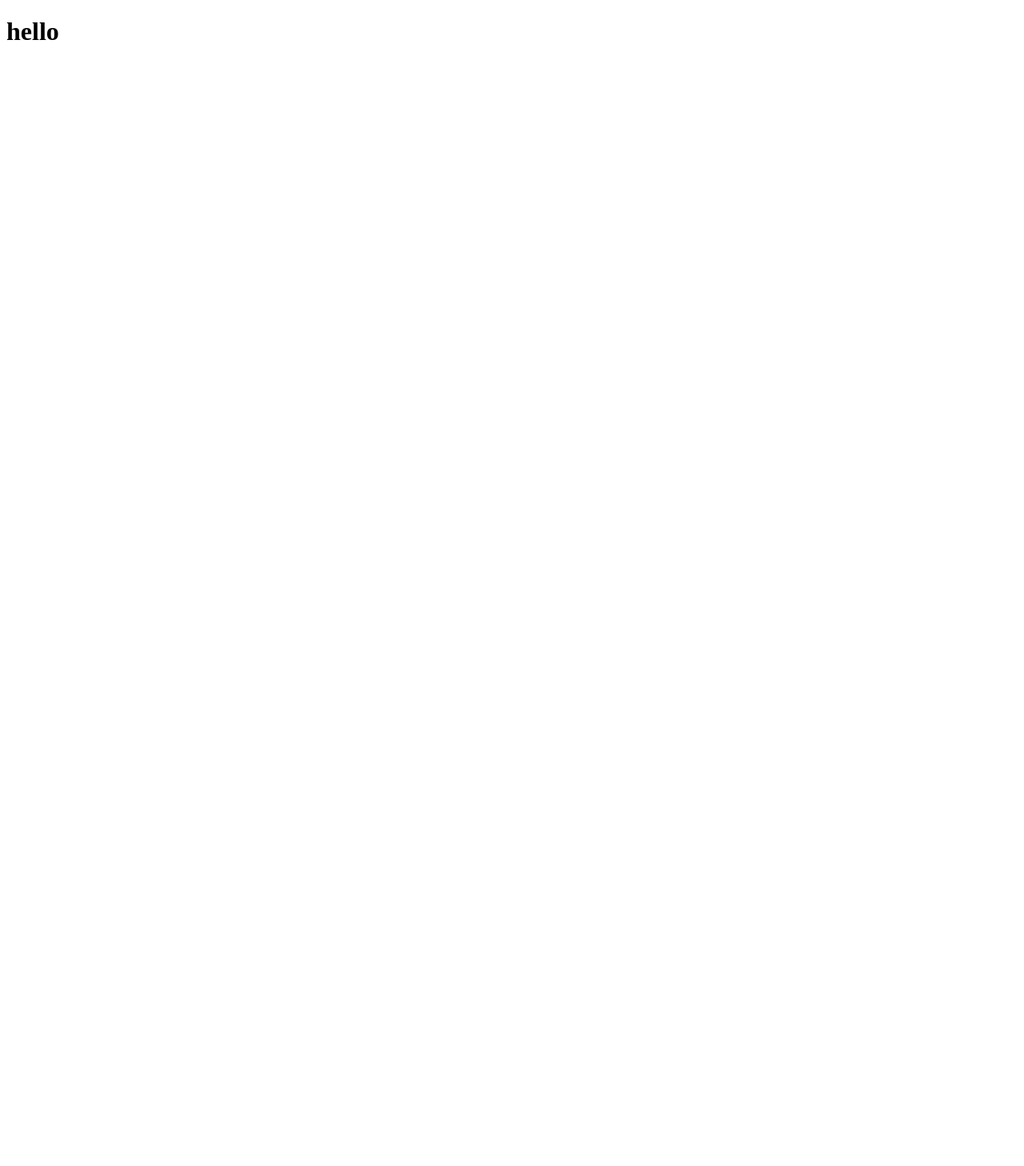
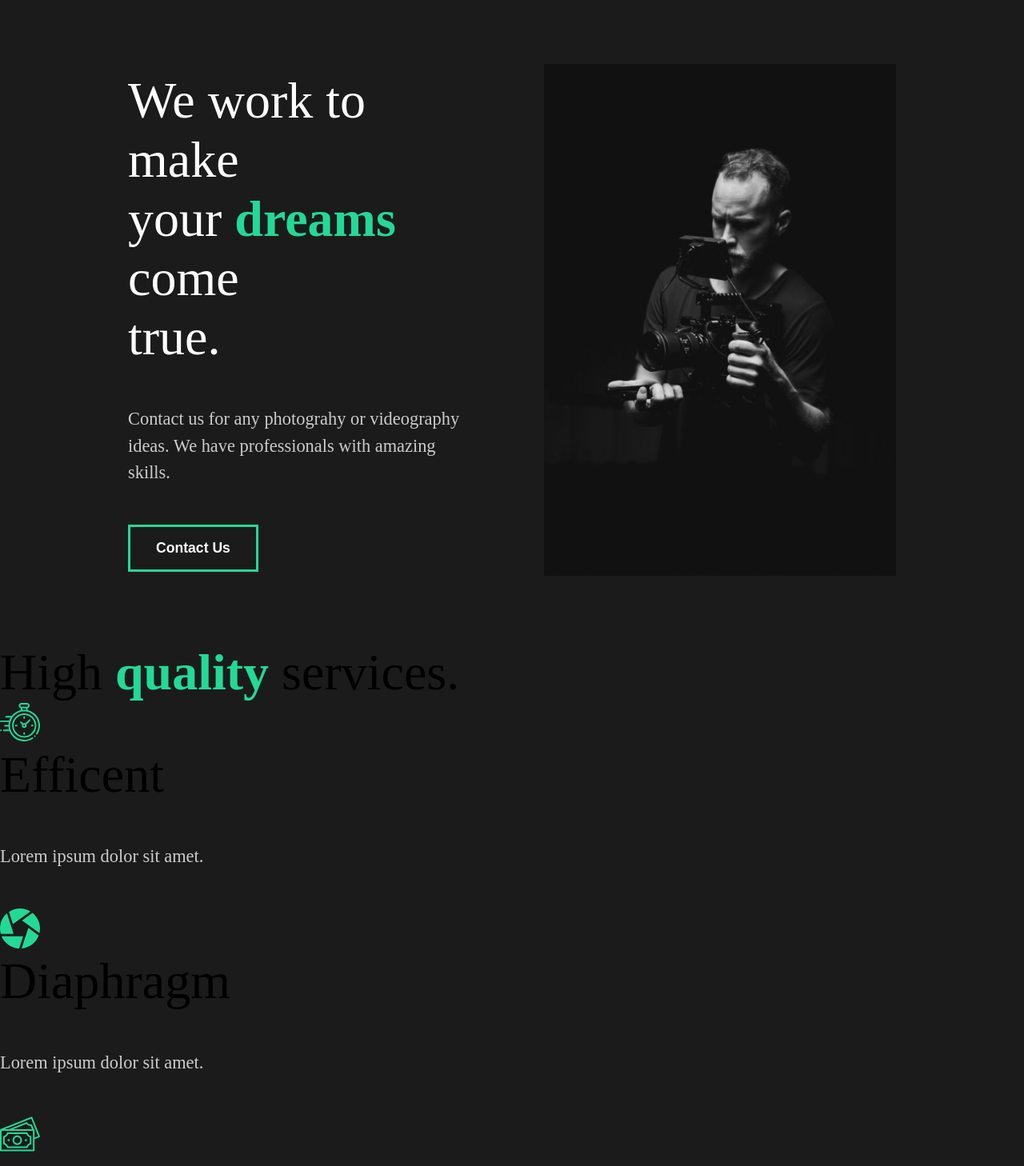
Before and after one commit to Omkar001-afk/create, a React (Create React App) app: page / in a window 1280 px wide. Shown: the top 1458 px of the page at 80% size. Before the commit the page ends 800 px from the top, so only its background shows below. Built offline with nearby package versions, Linux system fonts and the light colour scheme.

Commit message:
component added

```diff
--- a/src/App.js
+++ b/src/App.js
@@ -1,7 +1,11 @@
+import GlobalStyle from "./components/Style/globalStyle";
+import AboutUs from "./pages/AboutUs";
+
 function App() {
   return (
     <div className="App">
-      <h1>hello</h1>
+      <GlobalStyle />
+      <AboutUs />
     </div>
   );
 }
--- /dev/null
+++ b/src/components/About/About.jsx
@@ -0,0 +1,62 @@
+import React from "react";
+import home1 from "../../img/home1.png";
+import styled from "styled-components";
+
+const About = () => {
+  return (
+    <Ab>
+      <Desc>
+        <div className="title">
+          <Hide>
+            <h2>We work to make</h2>
+          </Hide>
+          <Hide>
+            <h2>
+              your <span>dreams</span> come
+            </h2>
+          </Hide>
+          <Hide>
+            <h2>true.</h2>
+          </Hide>
+        </div>
+        <p>
+          Contact us for any photograhy or videography ideas. We have
+          professionals with amazing skills.{" "}
+        </p>
+        <button>Contact Us</button>{" "}
+      </Desc>
+      <Img>
+        <img src={home1} alt="Camera-man" />
+      </Img>
+    </Ab>
+  );
+};
+const Ab = styled.div`
+  min-height: 90vh;
+  display: flex;
+  align-items: center;
+  justify-content: space-between;
+  padding: 5rem 10rem;
+  color: white;
+`;
+const Desc = styled.div`
+  flex: 1;
+  padding-right: 5rem;
+  h2 {
+    font-weight: lighter;
+  }
+`;
+const Img = styled.div`
+  flex: 1;
+  overflow: hidden;
+  img {
+    width: 100%;
+    height: 80vh;
+    object-fit: cover;
+  }
+`;
+const Hide = styled.div`
+  overflow: hidden;
+`;
+
+export default About;
--- /dev/null
+++ b/src/components/Faq/Faq.jsx
@@ -0,0 +1,41 @@
+import React from "react";
+
+const Faq = () => {
+  return (
+    <div className="faq">
+      <h2>
+        Any questions?<span>FAQ</span>
+      </h2>
+      <div className="question">
+        <h4>How do i Start?</h4>
+        <div className="ans">
+          <p>Lorem ipsum dolor sit amet.</p>
+          <p>Lorem ipsum, dolor sit amet consectetur adipisicing elit.</p>
+        </div>
+      </div>
+      <div className="question">
+        <h4>What Products do you offer?</h4>
+        <div className="ans">
+          <p>Lorem ipsum dolor sit amet.</p>
+          <p>Lorem ipsum, dolor sit amet consectetur adipisicing elit.</p>
+        </div>
+      </div>
+      <div className="question">
+        <h4>Differrent Payment Methods</h4>
+        <div className="ans">
+          <p>Lorem ipsum dolor sit amet.</p>
+          <p>Lorem ipsum, dolor sit amet consectetur adipisicing elit.</p>
+        </div>
+      </div>
+      <div className="question">
+        <h4>Dail Schedule</h4>
+        <div className="ans">
+          <p>Lorem ipsum dolor sit amet.</p>
+          <p>Lorem ipsum, dolor sit amet consectetur adipisicing elit.</p>
+        </div>
+      </div>
+    </div>
+  );
+};
+
+export default Faq;
--- /dev/null
+++ b/src/components/Services/Services.jsx
@@ -0,0 +1,52 @@
+import React from "react";
+import home2 from "../../img/home2.png";
+import clock from "../../img/clock.svg";
+import diaph from "../../img/diaphragm.svg";
+import money from "../../img/money.svg";
+import tw from "../../img/teamwork.svg";
+const Services = () => {
+  return (
+    <div className="services">
+      <div className="desc">
+        <h2>
+          High <span>quality</span> services.
+        </h2>
+        <div className="cards">
+          <div className="card">
+            <div className="icon">
+              <img src={clock} alt="clock" />
+              <h2>Efficent</h2>
+            </div>
+            <p>Lorem ipsum dolor sit amet.</p>
+          </div>{" "}
+          <div className="card">
+            <div className="icon">
+              <img src={diaph} alt="diaph" />
+              <h2>Diaphragm</h2>
+            </div>
+            <p>Lorem ipsum dolor sit amet.</p>
+          </div>{" "}
+          <div className="card">
+            <div className="icon">
+              <img src={money} alt="money" />
+              <h2>Affordable</h2>
+            </div>
+            <p>Lorem ipsum dolor sit amet.</p>
+          </div>{" "}
+          <div className="card">
+            <div className="icon">
+              <img src={tw} alt="tw" />
+              <h2>TeamWork</h2>
+            </div>
+            <p>Lorem ipsum dolor sit amet.</p>
+          </div>
+        </div>
+      </div>
+      <div className="img">
+        <img src={home2} alt="" />
+      </div>
+    </div>
+  );
+};
+
+export default Services;
--- /dev/null
+++ b/src/components/Style/globalStyle.jsx
@@ -0,0 +1,47 @@
+import { createGlobalStyle } from "styled-components";
+const GlobalStyle = createGlobalStyle`
+*{
+    margin:0;
+    padding:0;
+    box-sizing:border-box;
+}
+body{
+    background: #1b1b1b;
+}
+button{
+   font-weight: bold;
+   font-size: 1.1rem;
+   cursor: pointer;
+   padding: 1rem 2rem;
+   border: 3px solid #23d997;
+   background: transparent;
+   color: white;
+   transition: all 0.5s ease;
+   &:hover{
+       background-color: #23d997;
+       color: white;
+   }
+   }
+h2{
+    font-weight: lighter;
+    font-size: 4rem;
+}
+h3{
+    color: white;
+}
+h4{
+    font-weight: bold;
+    }
+span{
+    font-weight:bold;
+    color: #23d997;
+}a{
+    font-size: 1.1.rem;
+}
+p{
+    padding: 3rem 0rem;
+    color: #ccc;
+    font-size: 1.4rem;
+    line-height: 150%;
+}`;
+export default GlobalStyle;
--- /dev/null
+++ b/src/pages/AboutUs.jsx
@@ -0,0 +1,16 @@
+import React from "react";
+import About from "../components/About/About";
+import Faq from "../components/Faq/Faq";
+import Services from "../components/Services/Services";
+
+const AboutUs = () => {
+  return (
+    <>
+      <About />
+      <Services />
+      <Faq />
+    </>
+  );
+};
+
+export default AboutUs;
```
